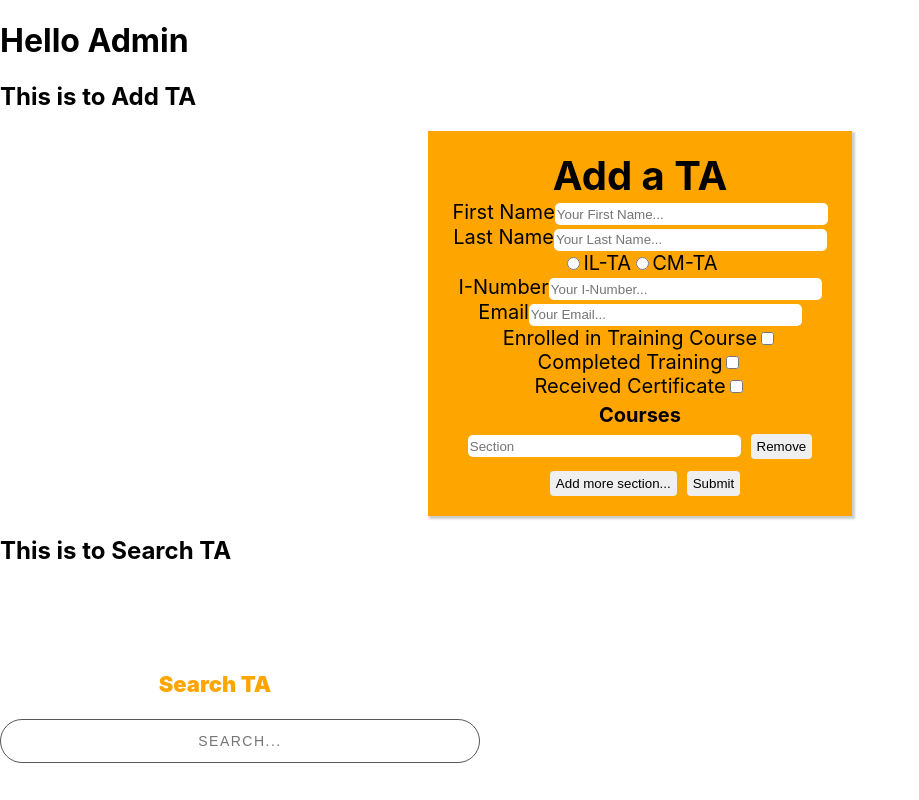
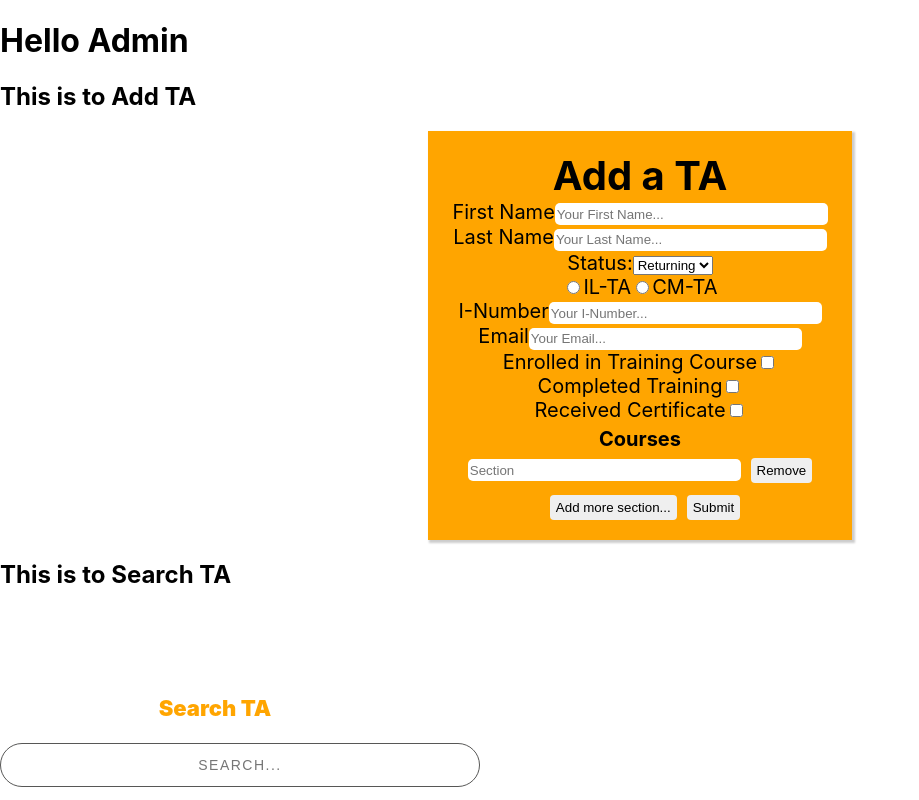
Before and after one commit to spencer-rafada/ta-manager-app, a React (Create React App) app: page /admin in a window 1280 px wide. Shown: the whole page, without its empty margins (0-919 px from the left). Built offline with nearby package versions, Linux system fonts and the light colour scheme.

Commit message:
refactore add to subcomponents

```diff
--- a/src/components/AddTA/AddTA.js
+++ b/src/components/AddTA/AddTA.js
@@ -2,6 +2,8 @@ import { React, useState } from "react";
 import { store } from "../../firebase.js";
 import { collection, addDoc } from "firebase/firestore";
 import "./AddTA.style.css";
+import Input from "../Input.js";
+import InputCheckbox from "../InputCheckbox.js";
 
 export default function AddTA() {
   const [f_name, setFName] = useState("");
@@ -13,6 +15,35 @@ export default function AddTA() {
   const [enrolled, setEnrolled] = useState(false);
   const [trained, setTrained] = useState(false);
   const [certificate, setCertificate] = useState(false);
+  const [status, setStatus] = useState("");
+
+  const handleFNameChange = (e) => {
+    setFName(e.target.value);
+  };
+
+  const handleLNameChange = (e) => {
+    setLName(e.target.value);
+  };
+
+  const handleINumberChange = (e) => {
+    setNumber(e.target.value);
+  };
+
+  const handleEmailChange = (e) => {
+    setEmail(e.target.value);
+  };
+
+  const handleEnrolledChange = (e) => {
+    setEnrolled(!enrolled);
+  };
+
+  const handleTrainingChange = (e) => {
+    setTrained(!trained);
+  };
+
+  const handleCertificateChange = (e) => {
+    setCertificate(!certificate);
+  };
 
   const handleTypeChange = (e) => {
     setType(e.target.value);
@@ -58,7 +89,7 @@ export default function AddTA() {
       i_number: number,
       courses: section,
       email: email,
-      enrollment: enrolled,
+      enrolled: enrolled,
       trained: trained,
       certificate: certificate,
     };
@@ -71,28 +102,26 @@ export default function AddTA() {
         <h1>Add a TA</h1>
       </div>
       <form onSubmit={handleSubmit}>
-        <label>
-          First Name
-          <input
-            type="text"
+        <Input
+          label={"First Name"}
+          type={"text"}
           value={f_name}
-            placeholder="Your First Name..."
-            required
-            onChange={(e) => setFName(e.target.value)}
+          onChange={handleFNameChange}
         />
-        </label>
-        <br></br>
-        <label>
-          Last Name
-          <input
-            type="text"
+        <Input
+          label={"Last Name"}
+          type={"text"}
           value={l_name}
-            placeholder="Your Last Name..."
-            required
-            onChange={(e) => setLName(e.target.value)}
+          onChange={handleLNameChange}
         />
-        </label>
-        <br></br>
+        <div>
+          <label>Status:</label>
+          <select>
+            <option value="returning">Returning</option>
+            <option value="new">New TA</option>
+            <option value="quit">Quit</option>
+          </select>
+        </div>
         <div className="radio">
           <label>
             <input
@@ -113,61 +142,36 @@ export default function AddTA() {
             CM-TA
           </label>
         </div>
-        <label>
-          I-Number
-          <input
-            type="text"
+        <Input
+          label={"I-Number"}
+          type={"text"}
           value={number}
-            placeholder="Your I-Number..."
-            required
-            onChange={(e) => setNumber(e.target.value)}
+          onChange={handleINumberChange}
         />
-        </label>
-        <br></br>
-        <label>
-          Email
-          <input
-            type="text"
+        <Input
+          label={"Email"}
+          type={"email"}
           value={email}
-            placeholder="Your Email..."
-            required
-            onChange={(e) => setEmail(e.target.value)}
+          onChange={handleEmailChange}
         />
-        </label>
-        <br></br>
-        <label>
-          Enrolled in Training Course
-          <input
-            type="checkbox"
-            checked={enrolled}
-            onChange={() => {
-              setEnrolled(!enrolled);
-            }}
+        <InputCheckbox
+          label={"Enrolled in Training Course"}
+          type={"checkbox"}
+          value={enrolled}
+          onChange={handleEnrolledChange}
         />
-        </label>
-        <br></br>
-        <label>
-          Completed Training
-          <input
-            type="checkbox"
-            checked={trained}
-            onChange={() => {
-              setTrained(!trained);
-            }}
+        <InputCheckbox
+          label={"Completed Training"}
+          type={"checkbox"}
+          value={trained}
+          onChange={handleTrainingChange}
         />
-        </label>
-        <br></br>
-        <label>
-          Received Certificate
-          <input
-            type="checkbox"
-            checked={certificate}
-            onChange={() => {
-              setCertificate(!certificate);
-            }}
+        <InputCheckbox
+          label={"Received Certificate"}
+          type={"checkbox"}
+          value={certificate}
+          onChange={handleCertificateChange}
         />
-        </label>
-        <br></br>
         <div className="section">
           <p>Courses</p>
           {section.map((input, index) => {
--- a/src/components/AddTA/AddTA.style.css
+++ b/src/components/AddTA/AddTA.style.css
@@ -14,7 +14,7 @@
     margin: 0 auto;
 }
 
-.add-form input[type=text] {
+.add-form input[type=text], .add-form input[type=email] {
     border-radius: 5px;
     width: 70%;
     height: 20px;
--- a/src/components/AssistantCards.js
+++ /dev/null
@@ -1,25 +0,0 @@
-import React from "react";
-
-function AssistantCards({ tadata }) {
-  return (
-    <div>
-      {tadata.map((info, index) => {
-        return (
-          <div key={index}>
-            <p>
-              {info.first} {info.last}
-            </p>
-            <p>{info.i_number}</p>
-            <ul>
-              {info.section.map((section, index) => {
-                return <li key={index}>{section}</li>;
-              })}
-            </ul>
-          </div>
-        );
-      })}
-    </div>
-  );
-}
-
-export default AssistantCards;
--- /dev/null
+++ b/src/components/AssistantCards/AssistantCards.js
@@ -0,0 +1,18 @@
+import React from "react";
+import AssistantProfileCard from "../AssistantProfileCard/AssistantProfileCard.js";
+
+function AssistantCards({ tadata }) {
+  return (
+    <div>
+      {tadata.map((info, index) => {
+        return (
+          <div key={index}>
+            <AssistantProfileCard data={info} />;
+          </div>
+        );
+      })}
+    </div>
+  );
+}
+
+export default AssistantCards;
--- /dev/null
+++ b/src/components/AssistantProfileCard/AssistantProfileCard.js
@@ -0,0 +1,22 @@
+import React from "react";
+
+export default function AssistantProfileCard({ data }) {
+  return (
+    <div>
+      <p>
+        {data.first} {data.last}
+      </p>
+      <p>I-Number: {data.i_number}</p>
+      <p>Type: {data.type}-TA</p>
+      {data.enrolled && <p>Enrolled in Training</p>}
+      {data.trained && <p>Finished Training </p>}
+      {data.certificate && <p>Received Certificate </p>}
+      <p>Courses</p>
+      <ul>
+        {data.courses.map((course, index) => {
+          return <li key={index}>{course}</li>;
+        })}
+      </ul>
+    </div>
+  );
+}
--- /dev/null
+++ b/src/components/Input.js
@@ -0,0 +1,17 @@
+import React from "react";
+
+export default function Input({ label, type, value, onChange }) {
+  return (
+    <div>
+      <label>{label}</label>
+      <input
+        type={type}
+        value={value}
+        placeholder={`Your ${label}...`}
+        required
+        onChange={onChange}
+      />
+      <br></br>
+    </div>
+  );
+}
--- /dev/null
+++ b/src/components/InputCheckbox.js
@@ -0,0 +1,11 @@
+import React from "react";
+
+export default function InputCheckbox({ label, type, value, onChange }) {
+  return (
+    <div>
+      <label>{label}</label>
+      <input type={type} checked={value} onChange={onChange} />
+      <br></br>
+    </div>
+  );
+}
--- a/src/components/SearchTA/SearchTA.js
+++ b/src/components/SearchTA/SearchTA.js
@@ -1,7 +1,7 @@
 import { React, useState } from "react";
 import { store } from "../../firebase.js";
 import { collection, getDocs, query, where } from "firebase/firestore";
-import AssistantCards from "../AssistantCards.js";
+import AssistantCards from "../AssistantCards/AssistantCards.js";
 import "./SearchTA.style.css";
 
 function SearchTA() {
```
Lines whose indentation alone changed are shown as unchanged.
